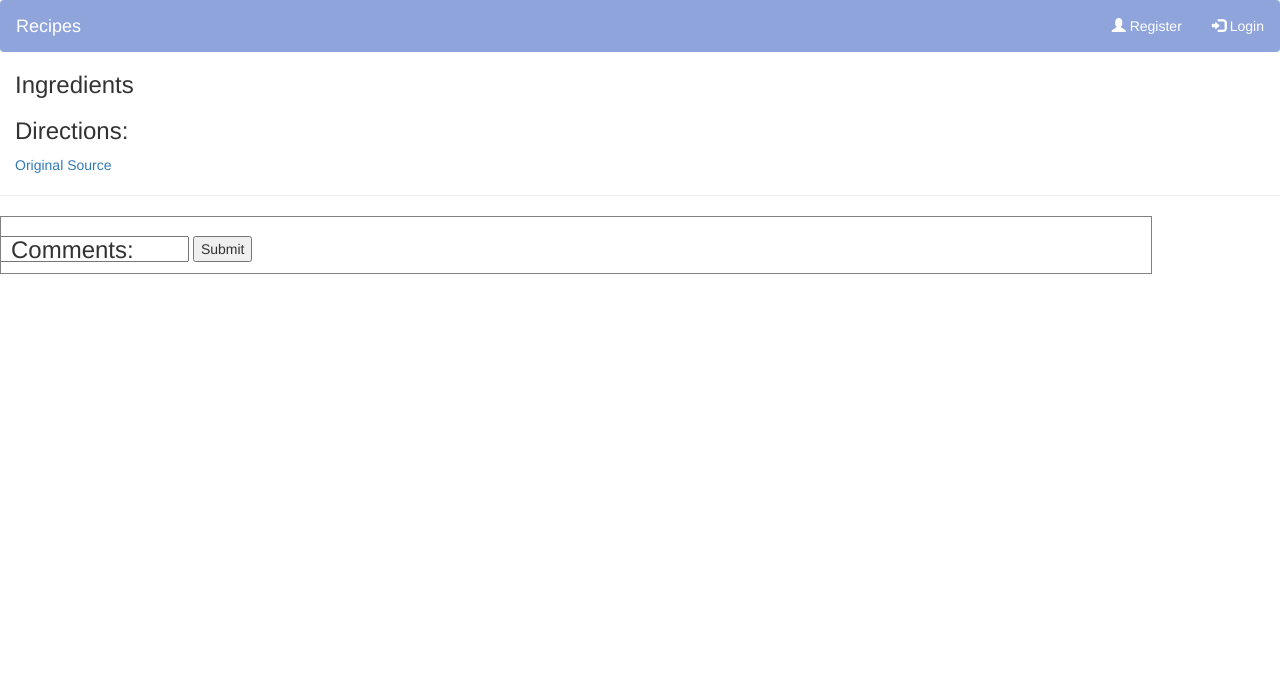
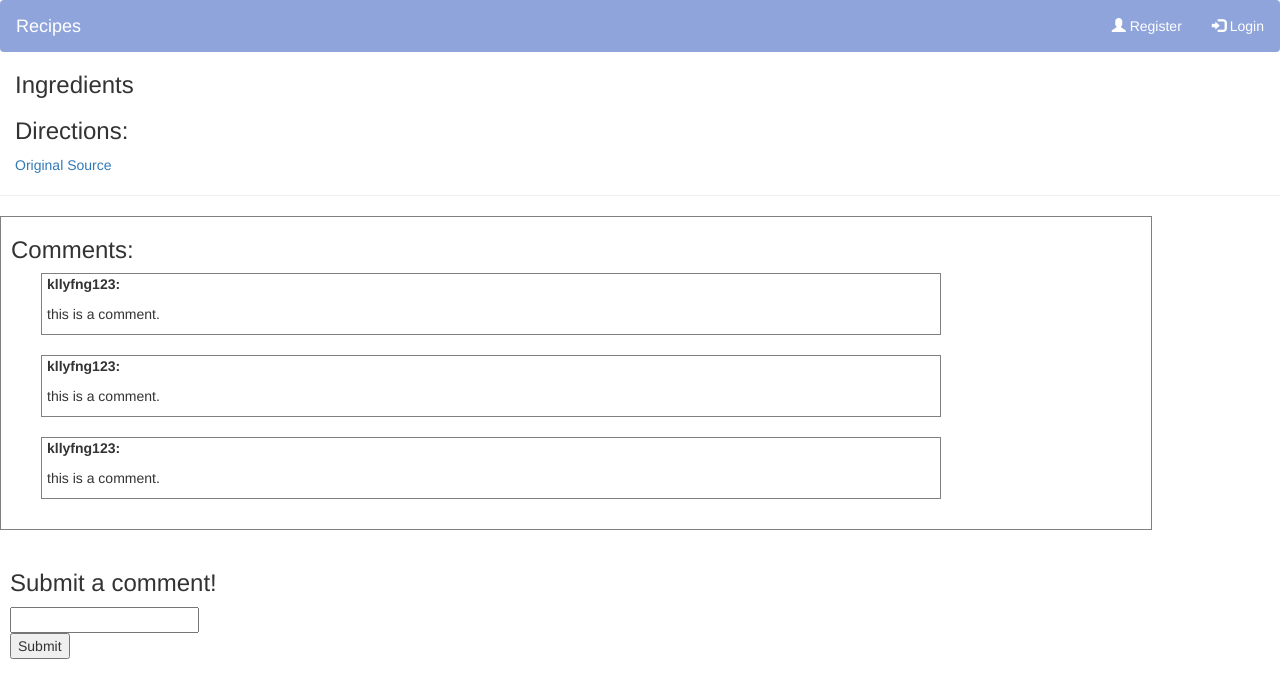
Before and after one commit to jiaqifengg/460-project, a Flask app: template templates/recipe.html in a window 1280 px wide. Shown: the top 698 px of the page. Run offline with Flask 2, Linux system fonts and the light colour scheme; the template is opened without the code that fills it, so the values that code supplies are empty; some libraries are stand-ins or nearby versions.

Commit message:
comments stuff

```diff
--- a/app.py
+++ b/app.py
@@ -106,11 +106,12 @@ def recipe(id):
     print(the_recipe)
     return render_template('recipe.html', title=title,
                             ingredients_list=ingredients_amount,
-                            directions_list=directions, original=source, id=the_id)
+                            directions_list=directions, original=source, id=the_id, comments_list=comments)
+
 
 @app.route('/comment/<id>', methods=['POST'])
 def submit_comment(id):
-    pass
+    print(id)
 
 
 if __name__ == "__main__":
--- a/templates/home.html
+++ b/templates/home.html
@@ -19,7 +19,7 @@
      <nav class="navbar navbar-light" id="myId">
       <div class="container-fluid">
         <div class="navbar-header">
-          <a class="navbar-brand" href="#">Recipes</a>
+          <a class="navbar-brand" href="/">Recipes</a>
         </div>
         <ul class="nav navbar-nav navbar-right">
             <li><a href="/settings" id="settings"><span class="glyphicon glyphicon-cog"></span> Settings</a></li> -->
--- a/templates/recipe.html
+++ b/templates/recipe.html
@@ -21,13 +21,16 @@
       }
       #comments-area{
         border: 1px solid grey;
-        position: fixed;
         width: 90%;
       }
       #the-comment{
         padding-left: 5px;
         border: 1px solid grey;
         width: 900px;
+      }
+      #comments-form{
+        padding-left: 10px;
+        padding-bottom: 10px;
       }
     </style>
 </head>
@@ -77,12 +80,25 @@
             <p>{ comment[1] }</p>
           </div>
           {% endfor %}
+          <div id='the-comment'>
+            <b><p>kllyfng123:</p></b>
+            <p>this is a comment.</p>
+          </div><br>
+          <div id='the-comment'>
+            <b><p>kllyfng123:</p></b>
+            <p>this is a comment.</p>
+          </div><br>
+          <div id='the-comment'>
+            <b><p>kllyfng123:</p></b>
+            <p>this is a comment.</p>
+          </div><br>
         </ul>
     </div>
     <br>
     <div id='comments-form'>
-      <form id='comment-form' action='/comment/{ id }' method='POST'>
-        <input id='comment-field' type='text' name='comment'>
+      <h3>Submit a comment!</h3>
+      <form id='comment-form' action='/comment' method='POST'>
+        <input id='comment-field' type='text'><br>
         <input type='submit' type='Submit' value='Submit'>
       </form>
     </div>
```
Also changed, not shown: templates/login.html (+16 -3 lines).
